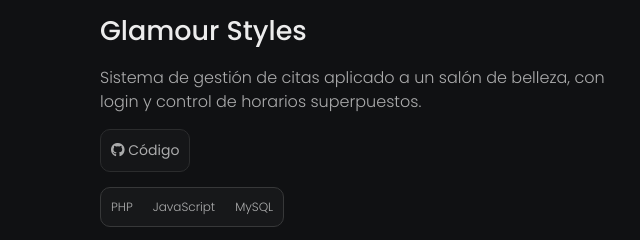
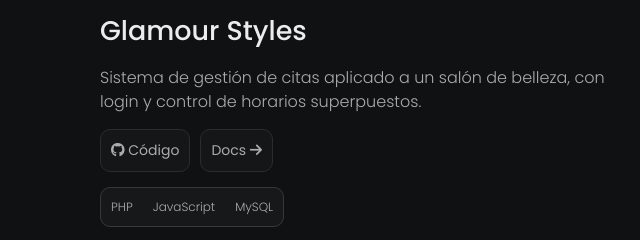
Before and after one commit to Bernieta/jcamilo-portfolio, a website built with Vite: page index.html in a window 1280 px wide. Shown: the part 1180-1420 px from the top of the page, 0-640 px from the left. Built offline with nearby package versions, Linux system fonts and the light colour scheme.

Commit message:
Adding button docs for glamour project

```diff
--- a/index.html
+++ b/index.html
@@ -97,6 +97,7 @@
             <p>Sistema de gestión de citas aplicado a un salón de belleza, con login y control de horarios superpuestos.</p>
             <div class="box-links">
               <a href="https://github.com/Juancamilo21/glamour-styles.git" target="_blank"><i class="fa-brands fa-github"></i> Código</a>
+              <a href="https://github.com/Juancamilo21/glamour-styles/blob/main/README.md" target="_blank">Docs <i class="fa-solid fa-arrow-right"></i></a>
             </div>
             <div class="box-technologys">
               <div>
```
